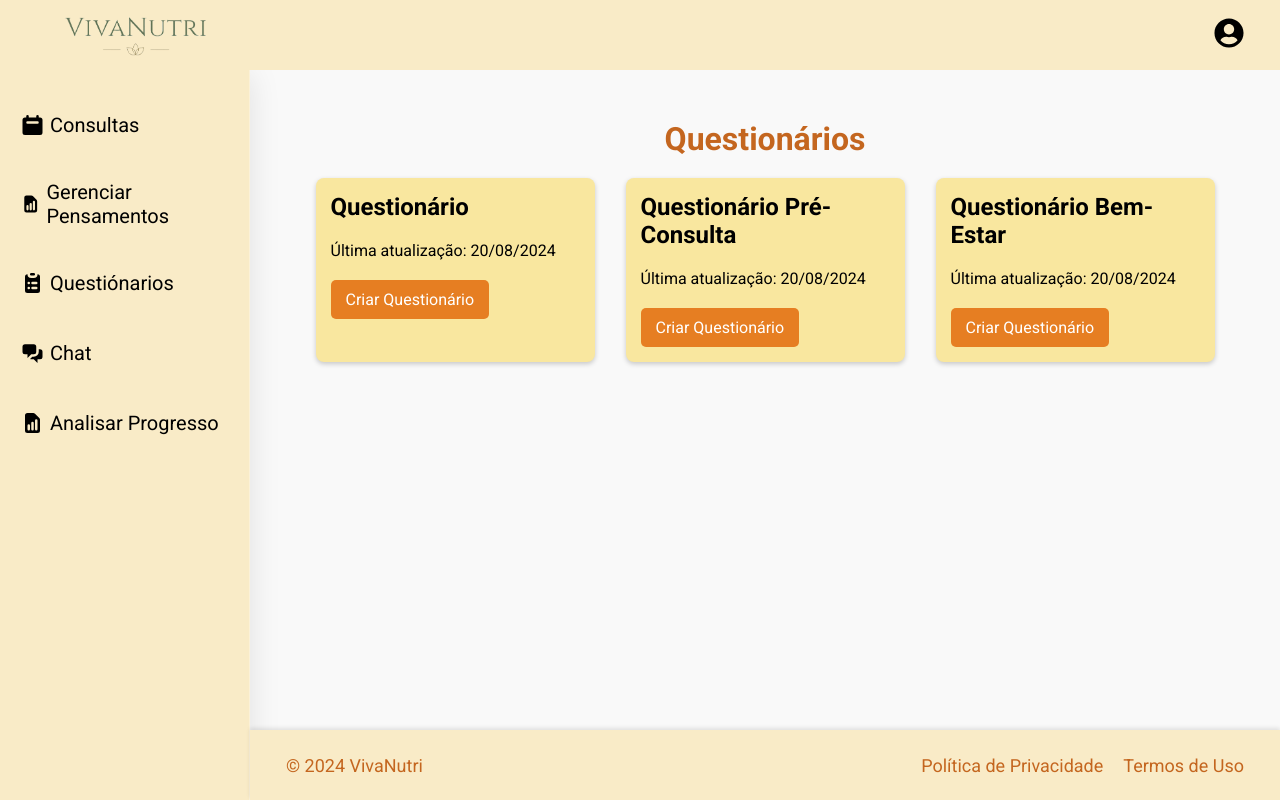
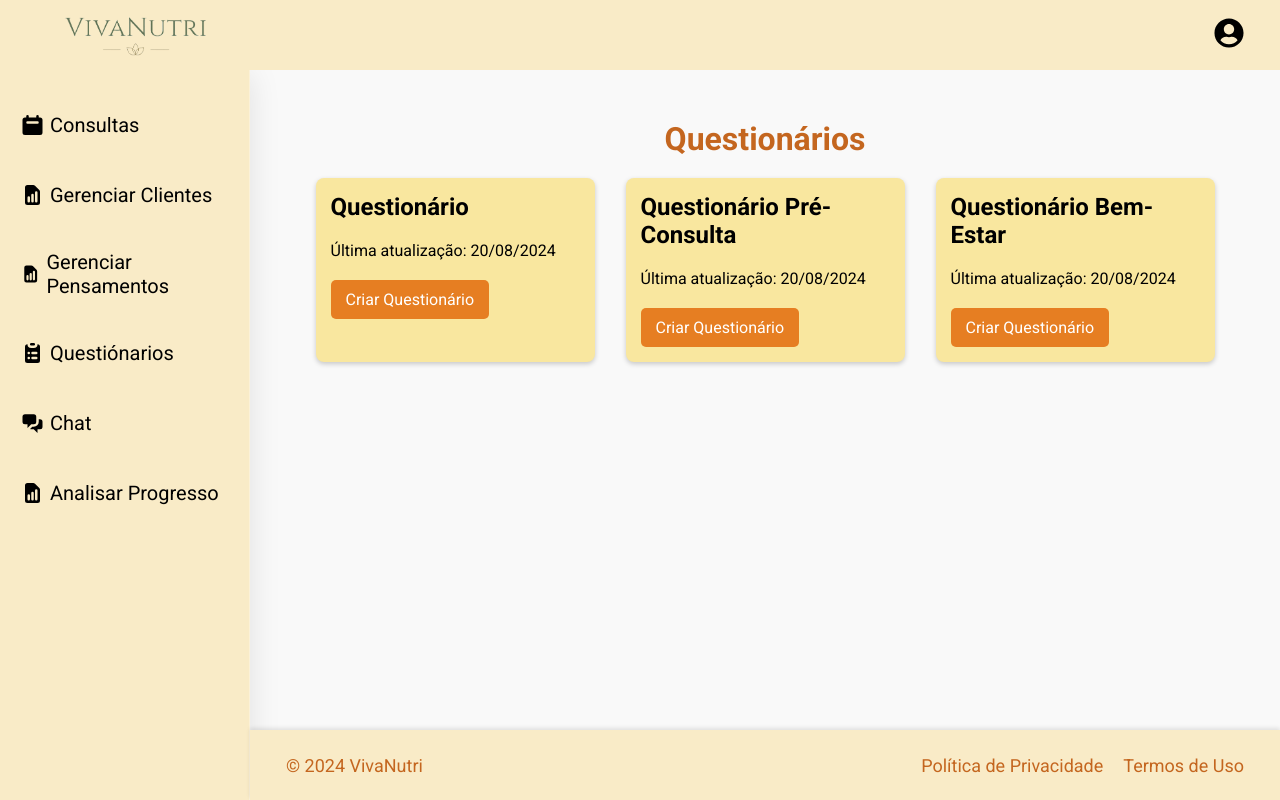
Before and after one commit to Raquel212/VivaNutri, a React (Vite) app: page /questionarioPsico in a window 1280 px wide. Built offline with nearby package versions, Linux system fonts and the light colour scheme.

Commit message:
Update QuestionarioPsico

```diff
--- a/src/pages/QuestionarioPsico/index.jsx
+++ b/src/pages/QuestionarioPsico/index.jsx
@@ -69,6 +69,15 @@ function QuestionarioPsico() {
               <div className={styles.linkSlider}>
                 <HiCalendar className={styles.icon} />
                 <p>Consultas</p>
+              </div>
+            </Link>
+          </li>
+
+          <li>
+            <Link to="/gerenciarClientesPsico">
+              <div className={styles.linkSlider}>
+                <HiDocumentReport className={styles.icon} />
+                <p>Gerenciar Clientes</p>
               </div>
             </Link>
           </li>
```
